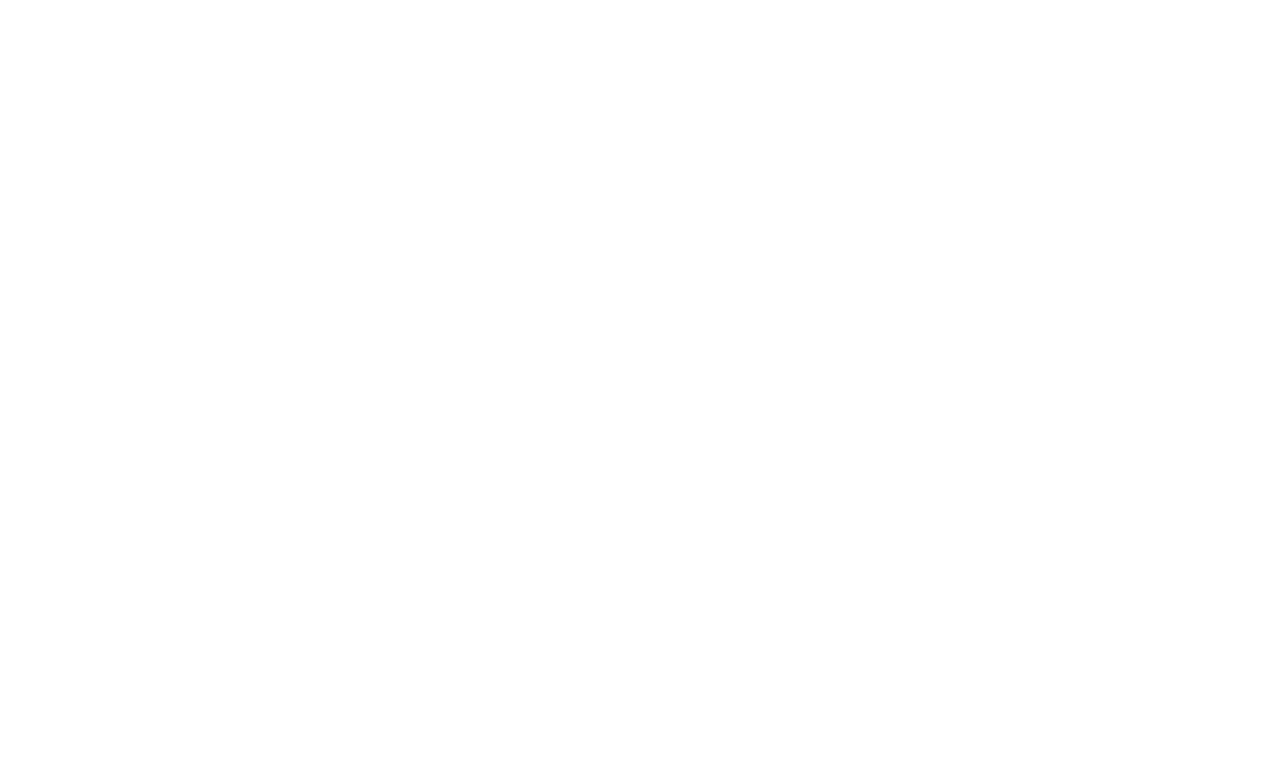
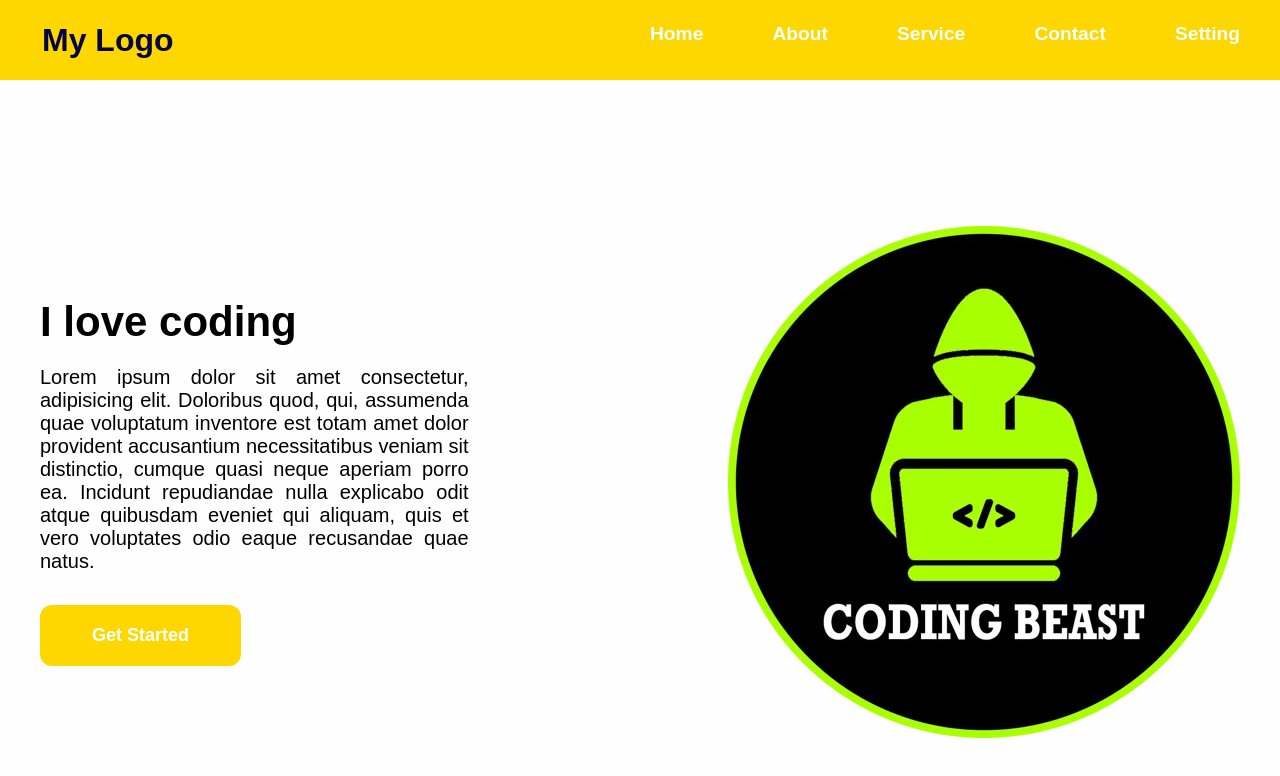
Before and after one commit to gift56/React-Learning, a React (Create React App) app in the folder my-app/: page / in a window 1280 px wide. Shown: the top 776 px of the page. Built offline with nearby package versions, Linux system fonts and the light colour scheme.

Commit message:
uncommented everything

```diff
--- a/my-app/src/App.js
+++ b/my-app/src/App.js
@@ -1,13 +1,13 @@
 import './App.css';
-// import Navbar from './component/navbar/Navbar';
-// import Banner from './component/navbar/Banner';
+import Navbar from './component/navbar/Navbar';
+import Banner from './component/navbar/Banner';
 
 function App() {
-  // document.title = "Navbar";
+  document.title = "Navbar";
   return (
     <div className="App">
-      {/* <Navbar />
-      <Banner /> */}
+      <Navbar />
+      <Banner />
     </div>
   );
 }
--- a/my-app/src/component/navbar/Banner.jsx
+++ b/my-app/src/component/navbar/Banner.jsx
@@ -1,22 +1,22 @@
-// import React from 'react';
-// import bannerStyle from './css/Banner.module.css';
-// import codingImg from './img/codingbreast.png';
+import React from 'react';
+import bannerStyle from './css/Banner.module.css';
+import codingImg from './img/codingbreast.png';
 
-// const Banner = () => {
-//     return (
-//         <section className={bannerStyle.bannerSec}>
-//             <div className={bannerStyle.bannerText}>
-//                 <h2>I love coding</h2>
-//                 <p>
-//                     Lorem ipsum dolor sit amet consectetur, adipisicing elit. Doloribus quod, qui, assumenda quae voluptatum inventore est totam amet dolor provident accusantium necessitatibus veniam sit distinctio, cumque quasi neque aperiam porro ea. Incidunt repudiandae nulla explicabo odit atque quibusdam eveniet qui aliquam, quis et vero voluptates odio eaque recusandae quae natus.
-//                 </p>
-//                 <button>Get Started</button>
-//             </div>
-//             <div className={bannerStyle.imgsec}>
-//                 <img src={codingImg} alt="coding" />
-//             </div>
-//         </section>
-//     )
-// }
+const Banner = () => {
+    return (
+        <section className={bannerStyle.bannerSec}>
+            <div className={bannerStyle.bannerText}>
+                <h2>I love coding</h2>
+                <p>
+                    Lorem ipsum dolor sit amet consectetur, adipisicing elit. Doloribus quod, qui, assumenda quae voluptatum inventore est totam amet dolor provident accusantium necessitatibus veniam sit distinctio, cumque quasi neque aperiam porro ea. Incidunt repudiandae nulla explicabo odit atque quibusdam eveniet qui aliquam, quis et vero voluptates odio eaque recusandae quae natus.
+                </p>
+                <button>Get Started</button>
+            </div>
+            <div className={bannerStyle.imgsec}>
+                <img src={codingImg} alt="coding" />
+            </div>
+        </section>
+    )
+}
 
-// export default Banner;
+export default Banner;
--- a/my-app/src/component/navbar/css/Banner.module.css
+++ b/my-app/src/component/navbar/css/Banner.module.css
@@ -1,4 +1,4 @@
-/* .bannerSec {
+.bannerSec {
     display: flex;
     justify-content: center;
     align-items: center;
@@ -64,4 +64,4 @@
     .imgsec {
         display: none;
     }
-} */
+}
--- a/my-app/src/component/navbar/css/navbar.module.css
+++ b/my-app/src/component/navbar/css/navbar.module.css
@@ -1,4 +1,4 @@
-/* .nav {
+ .nav {
     display: flex;
     justify-content: space-between;
     align-items: center;
@@ -69,4 +69,4 @@
         font-size: 25px;
     }
 
-} */
+}
```
Also changed, not shown: my-app/src/component/navbar/Navbar.jsx (+5 -5 lines).
